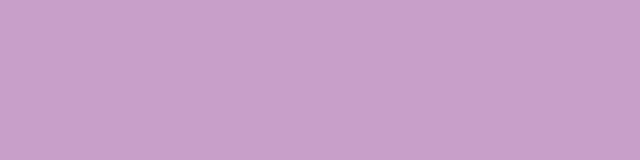
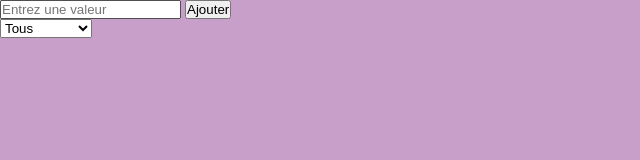
Before and after one commit to Room101o/todo_list_elkaoun-, a plain HTML site: page todo_listes/todo_1.html in a window 1280 px wide. Shown: the whole page, without its empty margins (0-640 px from the left). Drawn offline with Linux system fonts and the light colour scheme.

Commit message:
todo 1 html

```diff
--- a/todo_listes/todo_1.html
+++ b/todo_listes/todo_1.html
@@ -11,7 +11,18 @@
 <body>
 
 
-
+    <div class="container">
+        <div class="input-container">
+            <input id="inputField" class="input-field" type="text" placeholder="Entrez une valeur">
+            <button id="submitButton" class="button">Ajouter</button>
+        </div>
+        <select id="selectFilter">
+            <option value="all">Tous</option>
+            <option value="validated">Validés</option>
+            <option value="notValidated">Non validés</option>
+        </select>
+        <div id="box" class="box"></div>
+    </div>
 
 
 
```
